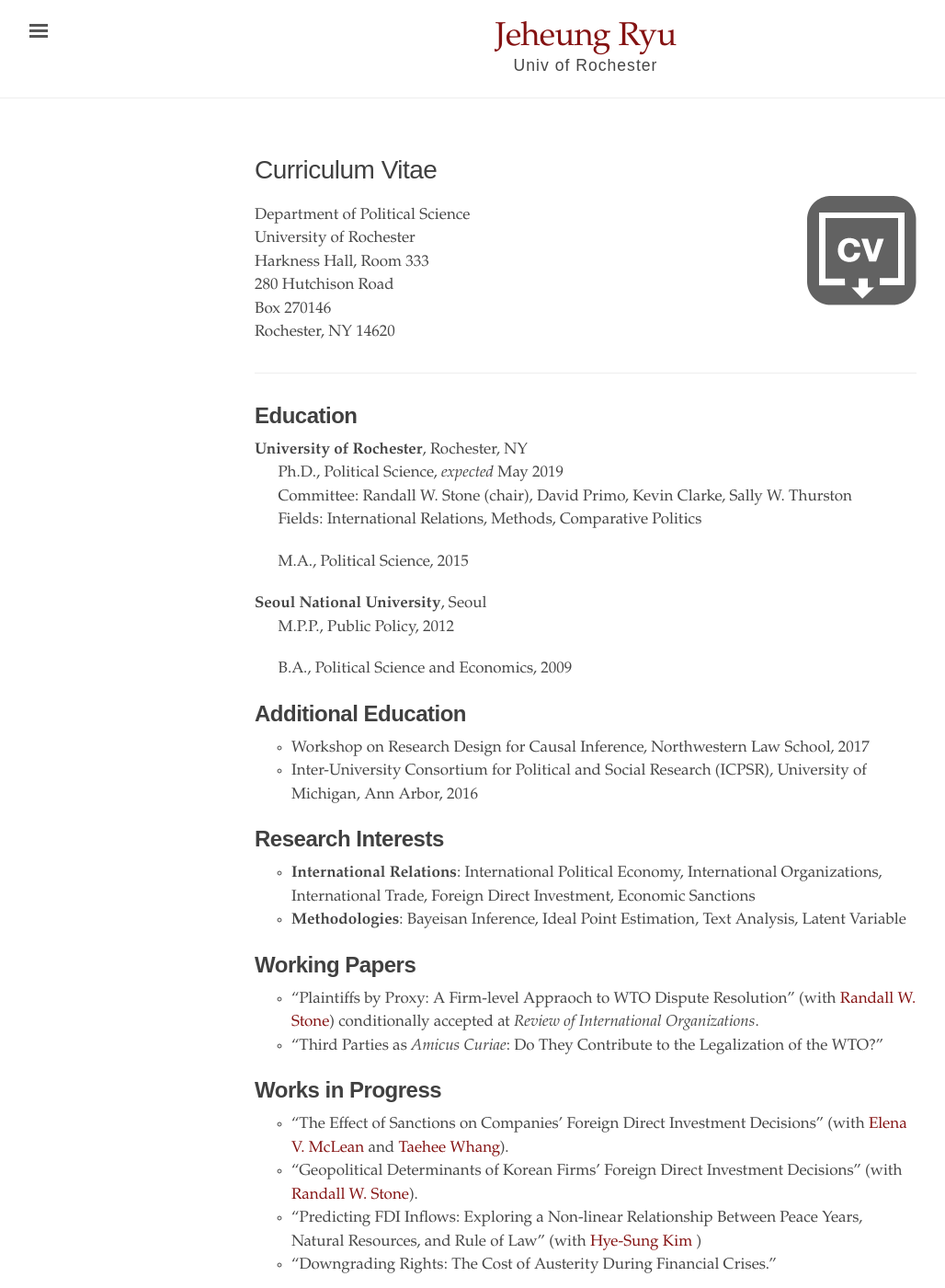
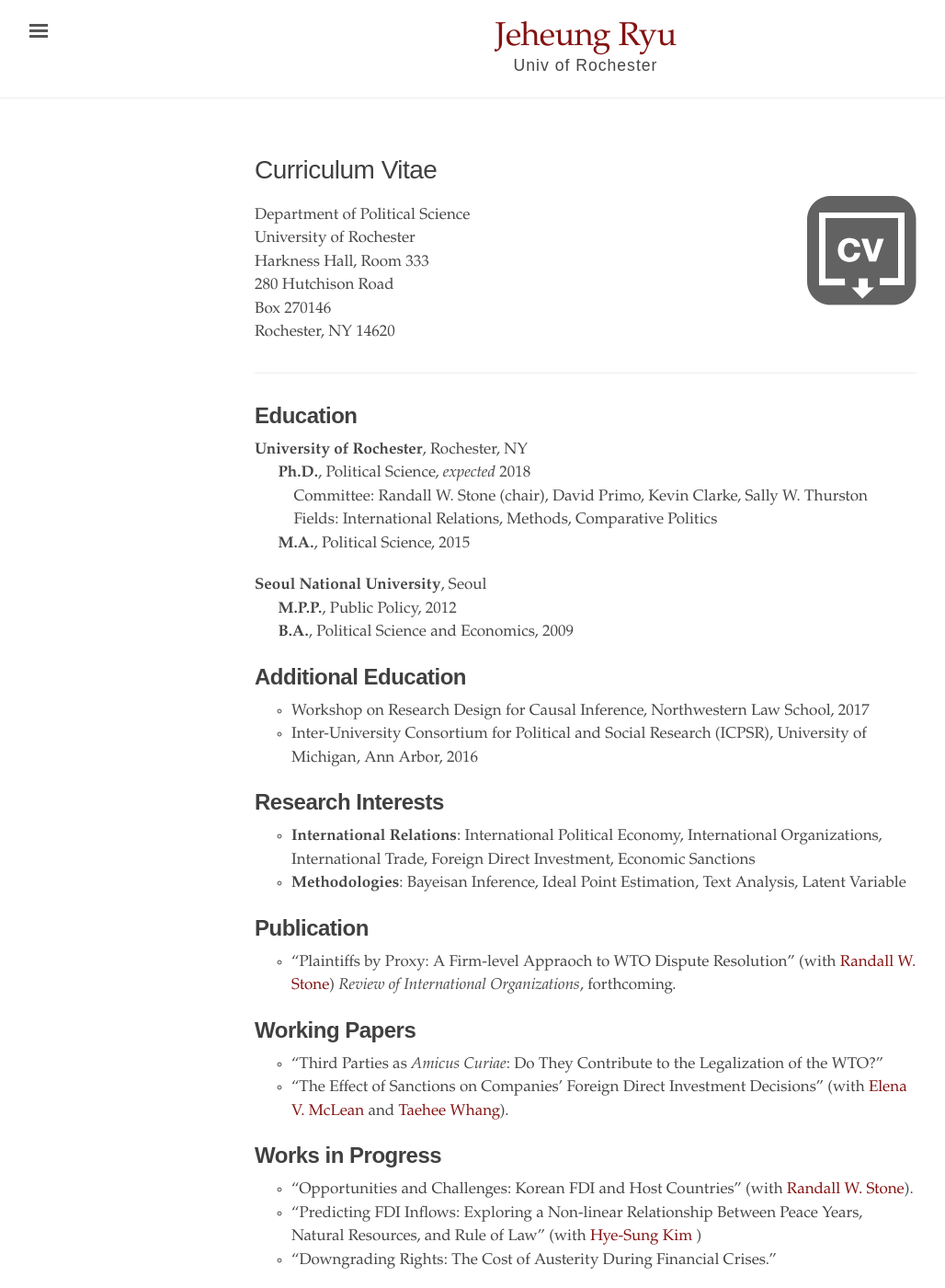
Before and after one commit to jeheungryu/website, a Jekyll site: the page built from about.md, in a window 1280 px wide and 1400 px high. Shown: the whole window at 92% size, without its empty margins (3-1031 px from the left). Built offline with Jekyll 4.4.1, drawn with Linux system fonts in a browser that asks for light colours.

Commit message:
Regular cv update

```diff
--- a/about.md
+++ b/about.md
@@ -19,19 +19,15 @@ Rochester, NY 14620 <br />
 ## **Education**
 
 **University of Rochester**, Rochester, NY <br />
-&nbsp;&nbsp;&nbsp;&nbsp;&nbsp;&nbsp;Ph.D., Political Science,   *expected* May 2019 <br />
-&nbsp;&nbsp;&nbsp;&nbsp;&nbsp;&nbsp;Committee: Randall W. Stone (chair), David Primo, Kevin Clarke, Sally W. Thurston <br />
-&nbsp;&nbsp;&nbsp;&nbsp;&nbsp;&nbsp;Fields: International Relations, Methods, Comparative Politics  <br />
-{: style="font-size: 85%"}
-
-&nbsp;&nbsp;&nbsp;&nbsp;&nbsp;&nbsp;M.A., Political Science, 2015
+&nbsp;&nbsp;&nbsp;&nbsp;&nbsp;&nbsp;**Ph.D.**, Political Science,   *expected* 2018 <br />
+&nbsp;&nbsp;&nbsp;&nbsp;&nbsp;&nbsp;&nbsp;&nbsp;&nbsp;&nbsp;Committee: Randall W. Stone (chair), David Primo, Kevin Clarke, Sally W. Thurston <br />
+&nbsp;&nbsp;&nbsp;&nbsp;&nbsp;&nbsp;&nbsp;&nbsp;&nbsp;&nbsp;Fields: International Relations, Methods, Comparative Politics  <br />
+&nbsp;&nbsp;&nbsp;&nbsp;&nbsp;&nbsp;**M.A.**, Political Science, 2015
 {: style="font-size: 85%"}
 
 **Seoul National University**, Seoul <br />
-&nbsp;&nbsp;&nbsp;&nbsp;&nbsp;&nbsp;M.P.P., Public Policy, 2012
-{: style="font-size: 85%"}
-
-&nbsp;&nbsp;&nbsp;&nbsp;&nbsp;&nbsp;B.A., Political Science and Economics, 2009
+&nbsp;&nbsp;&nbsp;&nbsp;&nbsp;&nbsp;**M.P.P.**, Public Policy, 2012<br />
+&nbsp;&nbsp;&nbsp;&nbsp;&nbsp;&nbsp;**B.A.**, Political Science and Economics, 2009
 {: style="font-size: 85%"}
 
 ## **Additional Education**
@@ -45,15 +41,20 @@ Rochester, NY 14620 <br />
 - **Methodologies**: Bayeisan Inference, Ideal Point Estimation, Text Analysis, Latent Variable
 {: style="font-size: 85%"}
 
+## **Publication**
+- "Plaintiffs by Proxy: A Firm-level Appraoch to WTO Dispute Resolution" (with <a href="http://www.sas.rochester.edu/psc/stone/index.html" target="_blank">Randall W. Stone</a>) *Review of International Organizations*, forthcoming. <br />
+{: style="font-size: 85%"}
+
 ## **Working Papers**
-- "Plaintiffs by Proxy: A Firm-level Appraoch to WTO Dispute Resolution" (with <a href="http://www.sas.rochester.edu/psc/stone/index.html" target="_blank">Randall W. Stone</a>) conditionally accepted at *Review of International Organizations*. <br />
+
 - "Third Parties as *Amicus Curiae*: Do They Contribute to the Legalization of the WTO?"
+- "The Effect of Sanctions on Companies’ Foreign Direct Investment Decisions" (with <a href="https://elenamclean.weebly.com/" target="_blank">Elena V. McLean</a> and <a href="https://yonsei.academia.edu/TaeheeWhang" target="_blank">Taehee Whang</a>).
 {: style="font-size: 85%"}
 
 
 ## **Works in Progress**
-- "The Effect of Sanctions on Companies’ Foreign Direct Investment Decisions" (with <a href="https://elenamclean.weebly.com/" target="_blank">Elena V. McLean</a> and <a href="https://yonsei.academia.edu/TaeheeWhang" target="_blank">Taehee Whang</a>).
-- "Geopolitical Determinants of Korean Firms’ Foreign Direct Investment Decisions" (with <a href="http://www.sas.rochester.edu/psc/stone/index.html" target="_blank">Randall W. Stone</a>).
+
+- "Opportunities and Challenges: Korean FDI and Host Countries" (with <a href="http://www.sas.rochester.edu/psc/stone/index.html" target="_blank">Randall W. Stone</a>).
 - "Predicting FDI Inflows: Exploring a Non-linear Relationship Between Peace Years, Natural Resources, and Rule of Law" (with <a href="http://www.hyesungkim.org/" target="_blank">Hye-Sung Kim </a>)
 - “Downgrading Rights: The Cost of Austerity During Financial Crises.”
 {: style="font-size: 85%"}
```
Also changed, not shown: 1 other file.
